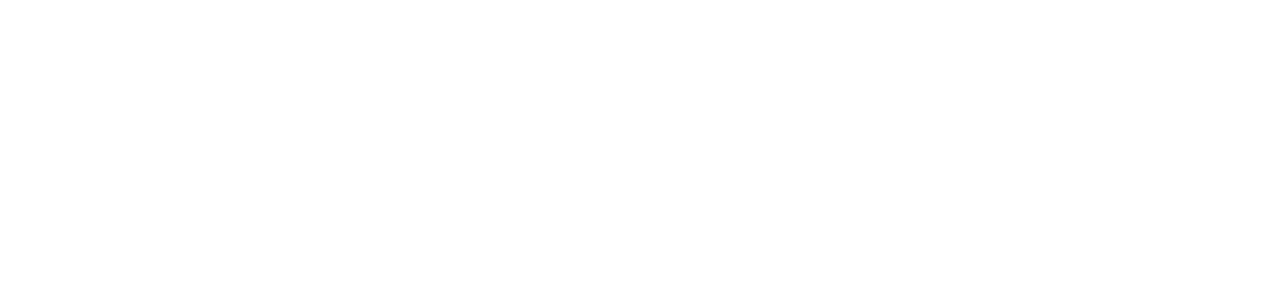
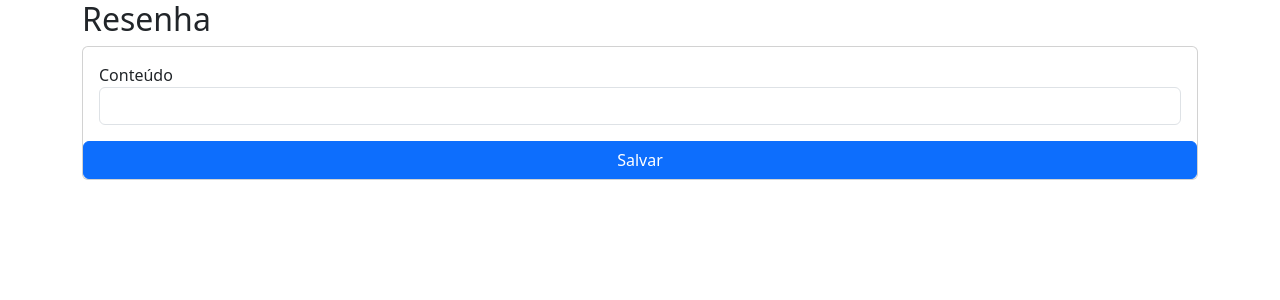
Before and after one commit to claramartinovsky/fabsoft-2025-2, an Angular app in the folder projfabsoft_frontend/: page /resenhas/novo in a window 1280 px wide. Before the commit this address led to /. Shown: the top 300 px of the page. Built offline with nearby package versions, Linux system fonts and the light colour scheme.

Commit message:
CRUD: Resenha - POST.

```diff
--- a/projfabsoft_frontend/src/app/app.routes.ts
+++ b/projfabsoft_frontend/src/app/app.routes.ts
@@ -10,6 +10,7 @@
 import { PlataformaComponent } from './plataforma.component/plataforma.component';
 import { FormPlataforma } from './form-plataforma/form-plataforma';
 import { ResenhaComponent } from './resenha.component/resenha.component';
+import { FormResenha } from './form-resenha/form-resenha';
 
 export const routes: Routes = [
     { path: 'usuarios', component: UsuarioComponent },
@@ -32,7 +33,7 @@
     { path: 'plataformas/novo', component: FormPlataforma },
     { path: 'plataformas/alterar/:id', component: FormPlataforma },
 
-    { path: 'resenhas', component: ResenhaComponent }
-
+    { path: 'resenhas', component: ResenhaComponent },
+    { path: 'resenhas/novo', component: FormResenha },
 
 ];
--- /dev/null
+++ b/projfabsoft_frontend/src/app/form-resenha/form-resenha.html
@@ -0,0 +1,16 @@
+<main class="container">
+    <h2>Resenha</h2>
+    <div class="card">
+        <div class="card-body">
+            <div class="form-group">
+                <label for="txtConteudo">Conteúdo</label>
+                <input type="text"
+                    [(ngModel)]="resenha.conteudo"
+                    class="form-control"
+                    id="txtConteudo">
+            </div>
+        </div>
+        <button (click)="salvar()"
+        class="btn btn-primary">Salvar</button>
+    </div>
+</main>
--- /dev/null
+++ b/projfabsoft_frontend/src/app/form-resenha/form-resenha.ts
@@ -0,0 +1,30 @@
+import { Component } from '@angular/core';
+import { Resenha } from '../model/resenha';
+import { ResenhaService } from '../service/resenha.service';
+import { Router } from '@angular/router';
+import { CommonModule } from '@angular/common';
+import { HttpClientModule } from '@angular/common/http';
+import { FormsModule } from '@angular/forms';
+
+@Component({
+  selector: 'app-form-resenha',
+  imports: [HttpClientModule, CommonModule, FormsModule],
+  templateUrl: './form-resenha.html',
+  styleUrl: './form-resenha.css',
+  providers: [ResenhaService, Router]
+})
+export class FormResenha {
+    resenha: Resenha = new Resenha();
+
+    constructor(
+      private resenhaService:ResenhaService,
+      private router:Router
+    ){}
+
+    salvar(){
+      this.resenhaService.saveResenha(this.resenha)
+        .subscribe(resultado => {
+            this.router.navigate(['resenhas']);
+        });
+    }
+}
--- a/projfabsoft_frontend/src/app/resenha.component/resenha.component.html
+++ b/projfabsoft_frontend/src/app/resenha.component/resenha.component.html
@@ -1,5 +1,6 @@
 <main class="container">
     <h2>Resenhas</h2>
+<a (click)="novo()" class="btn btn-primary">Novo</a>
     <table class="table">
         <thead>
             <tr>
--- a/projfabsoft_frontend/src/app/resenha.component/resenha.component.ts
+++ b/projfabsoft_frontend/src/app/resenha.component/resenha.component.ts
@@ -3,19 +3,22 @@
 import { CommonModule } from '@angular/common'
 import { Resenha } from '../model/resenha';
 import { ResenhaService } from '../service/resenha.service';
+import { Router } from '@angular/router';
 
 @Component({
   selector: 'app-resenha.component',
   imports: [HttpClientModule,CommonModule],
   templateUrl: './resenha.component.html',
   styleUrl: './resenha.component.css',
-  providers: [ ResenhaService ]
+  providers: [ ResenhaService, Router ]
 })
 export class ResenhaComponent {
 
   listaResenhas: Resenha[] = [];
 
-  constructor(private resenhaService: ResenhaService) {}
+  constructor(private resenhaService: ResenhaService,
+    private router: Router
+  ) {}
 
   ngOnInit() {
     console.log("Carregando resenhas...");
@@ -23,4 +26,8 @@
       this.listaResenhas = resenhas;
     });
   }
+
+novo(){
+  this.router.navigate(['resenhas/novo']);
 }
+}
--- a/projfabsoft_frontend/src/app/service/resenha.service.ts
+++ b/projfabsoft_frontend/src/app/service/resenha.service.ts
@@ -13,4 +13,9 @@
   getResenhas(){
     return this.http.get<Resenha[]>(this.apiURL);
   }
+
+  saveResenha(resenha:Resenha){
+    return this.http.post(this.apiURL,resenha);
+  }
+
 }
```
Also changed, not shown: projfabsoft_frontend/src/app/form-resenha/form-resenha.css (added), 1 other file (tests, documents, lock files or other folders).
